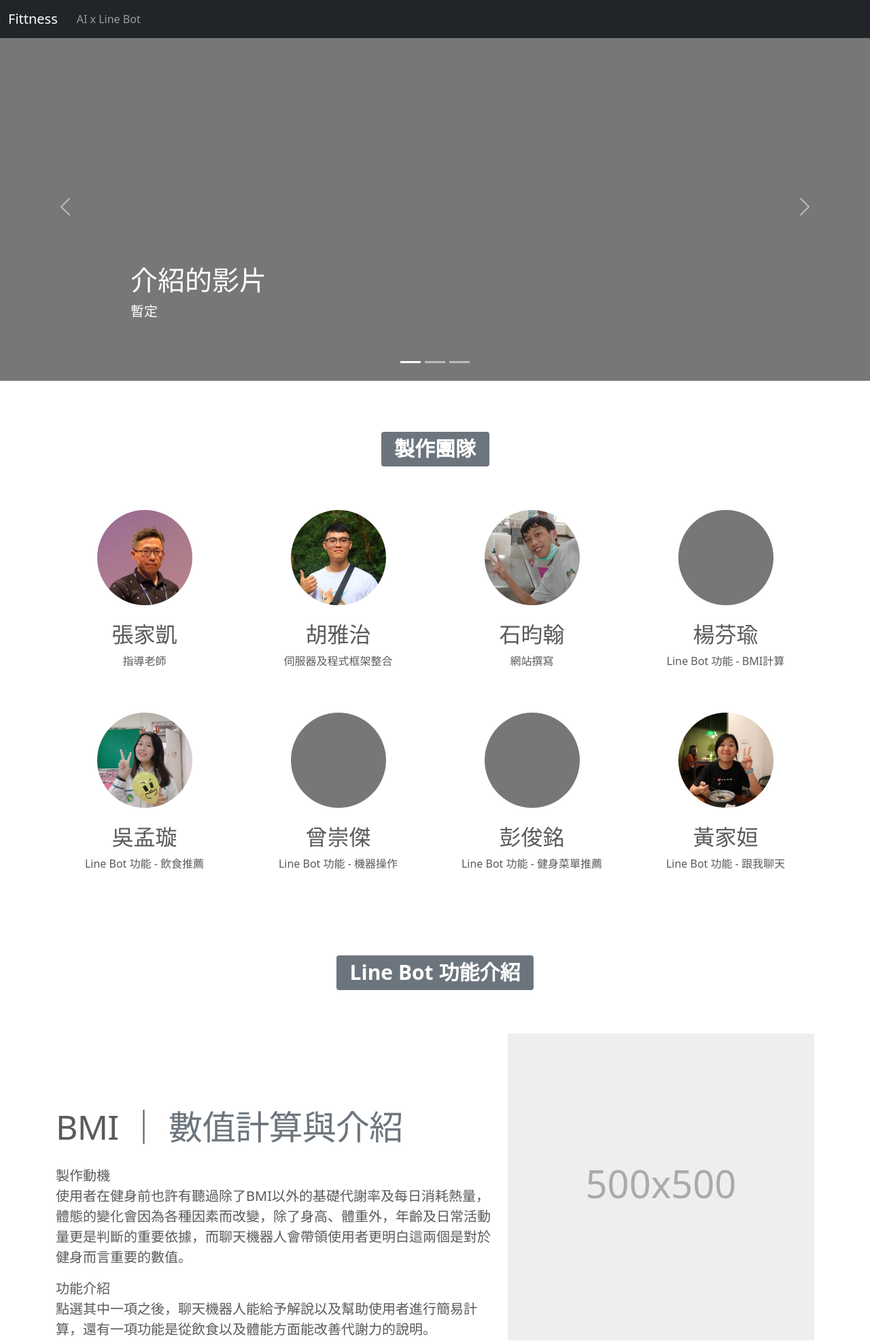
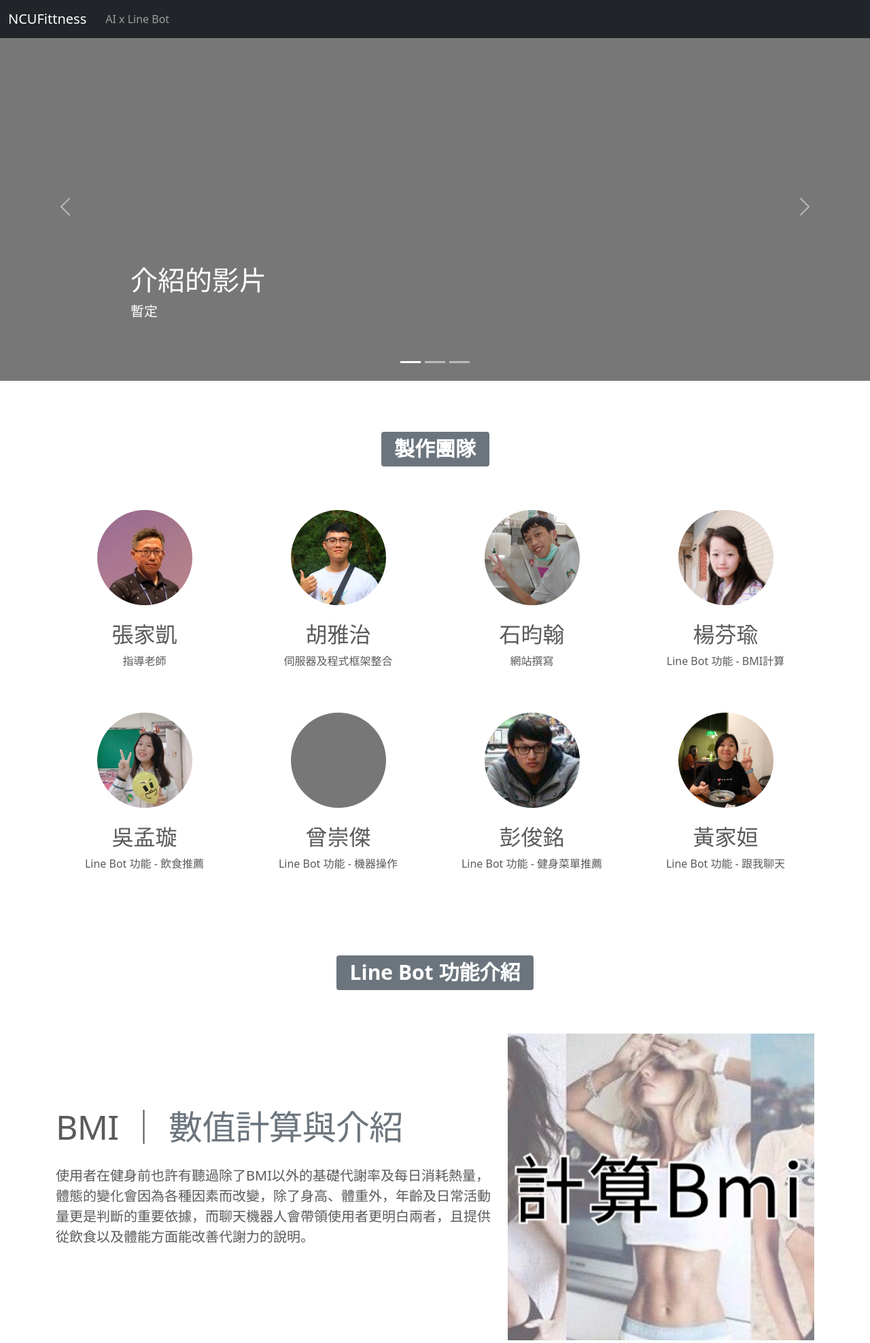
Before and after one commit to benctw/FinalReportFittness, a Flask app: page / in a window 1280 px wide. Shown: the top 1975 px of the page at 68% size. Run offline with Flask 2, Linux system fonts and the light colour scheme; some libraries are stand-ins or nearby versions.

Commit message:
website 12/24

```diff
--- /dev/null
+++ b/templates/footer.html
@@ -0,0 +1,6 @@
+
+
+    <script src="{{ url_for('static', filename='js/bootstrap.min.js')}}"></script>
+
+</body>
+</html>
--- /dev/null
+++ b/templates/header.html
@@ -0,0 +1,51 @@
+<!doctype html>
+<html lang="en">
+  <head>
+    <meta charset="utf-8">
+    <meta name="viewport" content="width=device-width, initial-scale=1">
+    <meta name="description" content="">
+    <meta name="author" content="Mark Otto, Jacob Thornton, and Bootstrap contributors">
+    <meta name="generator" content="Hugo 0.88.1">
+    <title>NCUFittness</title>
+
+    <link rel="canonical" href="https://getbootstrap.com/docs/5.1/examples/carousel/">
+
+
+
+    <!-- Bootstrap core CSS -->
+<link href="{{ url_for('static', filename='css/bootstrap.min.css') }}" rel="stylesheet">
+
+    <style>
+      .bd-placeholder-img {
+        font-size: 1.125rem;
+        text-anchor: middle;
+        -webkit-user-select: none;
+        -moz-user-select: none;
+        user-select: none;
+      }
+
+      @media (min-width: 768px) {
+        .bd-placeholder-img-lg {
+          font-size: 3.5rem;
+        }
+      }
+    </style>
+
+
+    <!-- Custom styles for this template -->
+    <link href="{{ url_for('static', filename='css/carousel.css') }}" rel="stylesheet">
+  </head>
+  <body>
+
+<header>
+  <nav class="navbar navbar-expand-md navbar-dark fixed-top bg-dark">
+    <div class="container-fluid">
+      <a class="navbar-brand">NCUFittness</a>
+      <div class="container-fluid">
+        <span class="navbar-text">
+          AI x Line Bot
+        </span>
+      </div>
+    </div>
+  </nav>
+</header>
--- a/templates/index.html
+++ b/templates/index.html
@@ -1,54 +1,4 @@
-<!doctype html>
-<html lang="en">
-  <head>
-    <meta charset="utf-8">
-    <meta name="viewport" content="width=device-width, initial-scale=1">
-    <meta name="description" content="">
-    <meta name="author" content="Mark Otto, Jacob Thornton, and Bootstrap contributors">
-    <meta name="generator" content="Hugo 0.88.1">
-    <title>Fittness</title>
-
-    <link rel="canonical" href="https://getbootstrap.com/docs/5.1/examples/carousel/">
-
-
-
-    <!-- Bootstrap core CSS -->
-<link href="{{ url_for('static', filename='css/bootstrap.min.css') }}" rel="stylesheet">
-
-    <style>
-      .bd-placeholder-img {
-        font-size: 1.125rem;
-        text-anchor: middle;
-        -webkit-user-select: none;
-        -moz-user-select: none;
-        user-select: none;
-      }
-
-      @media (min-width: 768px) {
-        .bd-placeholder-img-lg {
-          font-size: 3.5rem;
-        }
-      }
-    </style>
-
-
-    <!-- Custom styles for this template -->
-    <link href="{{ url_for('static', filename='css/carousel.css') }}" rel="stylesheet">
-  </head>
-  <body>
-
-<header>
-  <nav class="navbar navbar-expand-md navbar-dark fixed-top bg-dark">
-    <div class="container-fluid">
-      <a class="navbar-brand">Fittness</a>
-      <div class="container-fluid">
-        <span class="navbar-text">
-          AI x Line Bot
-        </span>
-      </div>
-    </div>
-  </nav>
-</header>
+{%include 'header.html'%}
 
 <main>
 
@@ -140,7 +90,7 @@
         <br></br>
       </div><!-- /.col-lg-4 -->
       <div class="col-lg-3" style="text-align: center;">
-        <svg class="bd-placeholder-img rounded-circle" width="140" height="140" xmlns="http://www.w3.org/2000/svg" role="img" aria-label="Placeholder: 140x140" preserveAspectRatio="xMidYMid slice" focusable="false"><title>Placeholder</title><rect width="100%" height="100%" fill="#777"/><text x="50%" y="50%" fill="#777" dy=".3em">140x140</text></svg>
+        <img class="bd-placeholder-img rounded-circle" src="{{url_for('static', filename='images/yufan.jpg')}}" width="140" height="140">
         <br></br>
         <h2>楊芬瑜</h2>
         <p>Line Bot 功能 - BMI計算</p>
@@ -161,7 +111,7 @@
         <br></br>
       </div><!-- /.col-lg-4 -->
       <div class="col-lg-3" style="text-align: center;">
-        <svg class="bd-placeholder-img rounded-circle" width="140" height="140" xmlns="http://www.w3.org/2000/svg" role="img" aria-label="Placeholder: 140x140" preserveAspectRatio="xMidYMid slice" focusable="false"><title>Placeholder</title><rect width="100%" height="100%" fill="#777"/><text x="50%" y="50%" fill="#777" dy=".3em">140x140</text></svg>
+        <img class="bd-placeholder-img rounded-circle" src="{{url_for('static', filename='images/junmin.jpg')}}" width="140" height="140">
         <br></br>
         <h2>彭俊銘</h2>
         <p>Line Bot 功能 - 健身菜單推薦</p>
@@ -193,11 +143,10 @@
       <div class="col-md-7">
         <h2 class="featurette-heading">BMI ｜ <span class="text-muted">數值計算與介紹</span></h2>
         <br>
-        <p class="lead">製作動機<br>使用者在健身前也許有聽過除了BMI以外的基礎代謝率及每日消耗熱量，體態的變化會因為各種因素而改變，除了身高、體重外，年齡及日常活動量更是判斷的重要依據，而聊天機器人會帶領使用者更明白這兩個是對於健身而言重要的數值。</p>
-        <p class="lead">功能介紹<br>點選其中一項之後，聊天機器人能給予解說以及幫助使用者進行簡易計算，還有一項功能是從飲食以及體能方面能改善代謝力的說明。</p>
+        <p class="lead">使用者在健身前也許有聽過除了BMI以外的基礎代謝率及每日消耗熱量，體態的變化會因為各種因素而改變，除了身高、體重外，年齡及日常活動量更是判斷的重要依據，而聊天機器人會帶領使用者更明白兩者，且提供從飲食以及體能方面能改善代謝力的說明。</p>
       </div>
       <div class="col-md-5">
-        <svg class="bd-placeholder-img bd-placeholder-img-lg featurette-image img-fluid mx-auto" width="500" height="500" xmlns="http://www.w3.org/2000/svg" role="img" aria-label="Placeholder: 500x500" preserveAspectRatio="xMidYMid slice" focusable="false"><title>Placeholder</title><rect width="100%" height="100%" fill="#eee"/><text x="50%" y="50%" fill="#aaa" dy=".3em">500x500</text></svg>
+        <img src="{{url_for('static', filename='images/bmi.jpg')}}" class="bd-placeholder-img bd-placeholder-img-lg featurette-image img-fluid mx-auto" width="500" height="500" >
 
       </div>
     </div>
@@ -212,7 +161,7 @@
         <p class="lead">功能介紹<br>點選器材操作介紹後會跳出一個選單讓使用者選擇想要了解的器材，選擇後將會有此器材詳細的文字說明。</p>
       </div>
       <div class="col-md-5 order-md-1">
-        <svg class="bd-placeholder-img bd-placeholder-img-lg featurette-image img-fluid mx-auto" width="500" height="500" xmlns="http://www.w3.org/2000/svg" role="img" aria-label="Placeholder: 500x500" preserveAspectRatio="xMidYMid slice" focusable="false"><title>Placeholder</title><rect width="100%" height="100%" fill="#eee"/><text x="50%" y="50%" fill="#aaa" dy=".3em">500x500</text></svg>
+        <img src="{{url_for('static', filename='images/instruction.jpg')}}" class="bd-placeholder-img bd-placeholder-img-lg featurette-image img-fluid mx-auto" width="500" height="500" >
 
       </div>
     </div>
@@ -225,7 +174,7 @@
         <p class="lead">And yes, this is the last block of representative placeholder content. Again, not really intended to be actually read, simply here to give you a better view of what this would look like with some actual content. Your content.</p>
       </div>
       <div class="col-md-5">
-        <svg class="bd-placeholder-img bd-placeholder-img-lg featurette-image img-fluid mx-auto" width="500" height="500" xmlns="http://www.w3.org/2000/svg" role="img" aria-label="Placeholder: 500x500" preserveAspectRatio="xMidYMid slice" focusable="false"><title>Placeholder</title><rect width="100%" height="100%" fill="#eee"/><text x="50%" y="50%" fill="#aaa" dy=".3em">500x500</text></svg>
+        <img src="{{url_for('static', filename='images/menu.jpg')}}" class="bd-placeholder-img bd-placeholder-img-lg featurette-image img-fluid mx-auto" width="500" height="500" >
 
       </div>
     </div>
@@ -235,11 +184,14 @@
     <div class="row featurette">
       <div class="col-md-7 order-md-2">
         <h2 class="featurette-heading">飲食推薦<span class="text-muted"></span></h2>
-        <p class="lead">Another featurette? Of course. More placeholder content here to give you an idea of how this layout would work with some actual real-world content in place.</p>
+        <p class="lead">客製化推薦：除了增肌減脂期的飲食外，在休息期間能有些彈性的選擇，但是對於熱量的管控還是不能太鬆懈！因此設計這一項功能，讓使用者選取該時段想攝取的卡路里量，而聊天機器人會回傳一個在範圍內的隨機餐點，供使用者參考，餐點的推薦內容非常廣泛，從中式到西式，路邊小吃店到異國料理應有盡有。</p>
+        <p class="lead">隨機推薦：使用者可以依照當前飽足感，選取想吃的份量，而聊天機器人會從預設的值挑選相對健康、營養的餐點推薦，且都是市面上常見或是易購得的食物，讓使用者不需每日侷限在卡路里的計算，也可以經由方便的服務，讓肚子吃飽飽，身體也強壯健康！</p>
+        <p class="lead">健身飲食提醒：在健身的三階段(增肌、減脂、休息)期，有不同食物營養熱量分配，也許剛踏入健身的時候不清楚飲食方面的分配，因此設計這項功能顯示該階段分別的熱量，以及建議的食物來源，最後有適合日常或各階段的提醒總結，讓使用者能以當前狀況進行食物的配置。</p>
+        <p class="lead">飲食小問題：針對健身期間想維持好體態的人，給予一些常見問題的解答，使用者能透過聊天機器人的解說，更明白在健身道路上的常見狀況以及優缺點、注意事項。</p>
+        <p class="lead">其他補充：除了日常早餐及正餐外，生活上有其他各式多元的飲食選擇，而我們常會疏忽一些問題，因此由聊天機器人給予補充解說，方便使用者在面對不同情況，隨時能查看基本原則以及該避免的事項。</p>
       </div>
       <div class="col-md-5 order-md-1">
-        <svg class="bd-placeholder-img bd-placeholder-img-lg featurette-image img-fluid mx-auto" width="500" height="500" xmlns="http://www.w3.org/2000/svg" role="img" aria-label="Placeholder: 500x500" preserveAspectRatio="xMidYMid slice" focusable="false"><title>Placeholder</title><rect width="100%" height="100%" fill="#eee"/><text x="50%" y="50%" fill="#aaa" dy=".3em">500x500</text></svg>
-
+        <img src="{{url_for('static', filename='images/recommand.jpg')}}" class="bd-placeholder-img bd-placeholder-img-lg featurette-image img-fluid mx-auto" width="500" height="500">
       </div>
     </div>
 
@@ -251,7 +203,7 @@
         <p class="lead">And yes, this is the last block of representative placeholder content. Again, not really intended to be actually read, simply here to give you a better view of what this would look like with some actual content. Your content.</p>
       </div>
       <div class="col-md-5">
-        <svg class="bd-placeholder-img bd-placeholder-img-lg featurette-image img-fluid mx-auto" width="500" height="500" xmlns="http://www.w3.org/2000/svg" role="img" aria-label="Placeholder: 500x500" preserveAspectRatio="xMidYMid slice" focusable="false"><title>Placeholder</title><rect width="100%" height="100%" fill="#eee"/><text x="50%" y="50%" fill="#aaa" dy=".3em">500x500</text></svg>
+        <img src="{{url_for('static', filename='images/chat.jpg')}}" class="bd-placeholder-img bd-placeholder-img-lg featurette-image img-fluid mx-auto" width="500" height="500" >
 
       </div>
     </div>
@@ -263,7 +215,7 @@
         <h2 class="featurette-heading" style="text-align: center;">掃描 QRcode ｜ <span class="text-muted">立即體驗</span></h2>
       </div>
       <div class="col-md-5 order-md-1">
-        <svg class="bd-placeholder-img bd-placeholder-img-lg featurette-image img-fluid mx-auto" width="500" height="500" xmlns="http://www.w3.org/2000/svg" role="img" aria-label="Placeholder: 500x500" preserveAspectRatio="xMidYMid slice" focusable="false"><title>Placeholder</title><rect width="100%" height="100%" fill="#eee"/><text x="50%" y="50%" fill="#aaa" dy=".3em">500x500</text></svg>
+        <img src="{{url_for('static', filename='images/qrcode.png')}}" class="bd-placeholder-img bd-placeholder-img-lg featurette-image img-fluid mx-auto" width="500" height="500" >
 
       </div>
     </div>
@@ -280,12 +232,9 @@
     <p class="float-end"><a href="#"><button type="button" class="btn btn-outline-primary">Back to top</button></a></p>
 
     <p>&copy; 2017–2021 Company, Inc. &middot; <a href="#">Privacy</a> &middot; <a href="/">Terms</a></p>
+
+
   </footer>
 </main>
 
-
-    <script src="{{ url_for('static', filename='js/bootstrap.min.js')}}"></script>
-
-
-  </body>
-</html>
+{%include 'footer.html'%}
```
Also changed, not shown: templates/404.html (+9 -7 lines), templates/500.html (+8 -7 lines), templates/base.html (deleted, +0 -27 lines), static/images/bmi.jpg (added), static/images/chat.JPG (added), static/images/instruction.jpg (added), static/images/junmin.jpg (added), static/images/menu.jpg (added), static/images/recommand.jpg (added), static/images/yufan.jpg (added), 3 other files.
